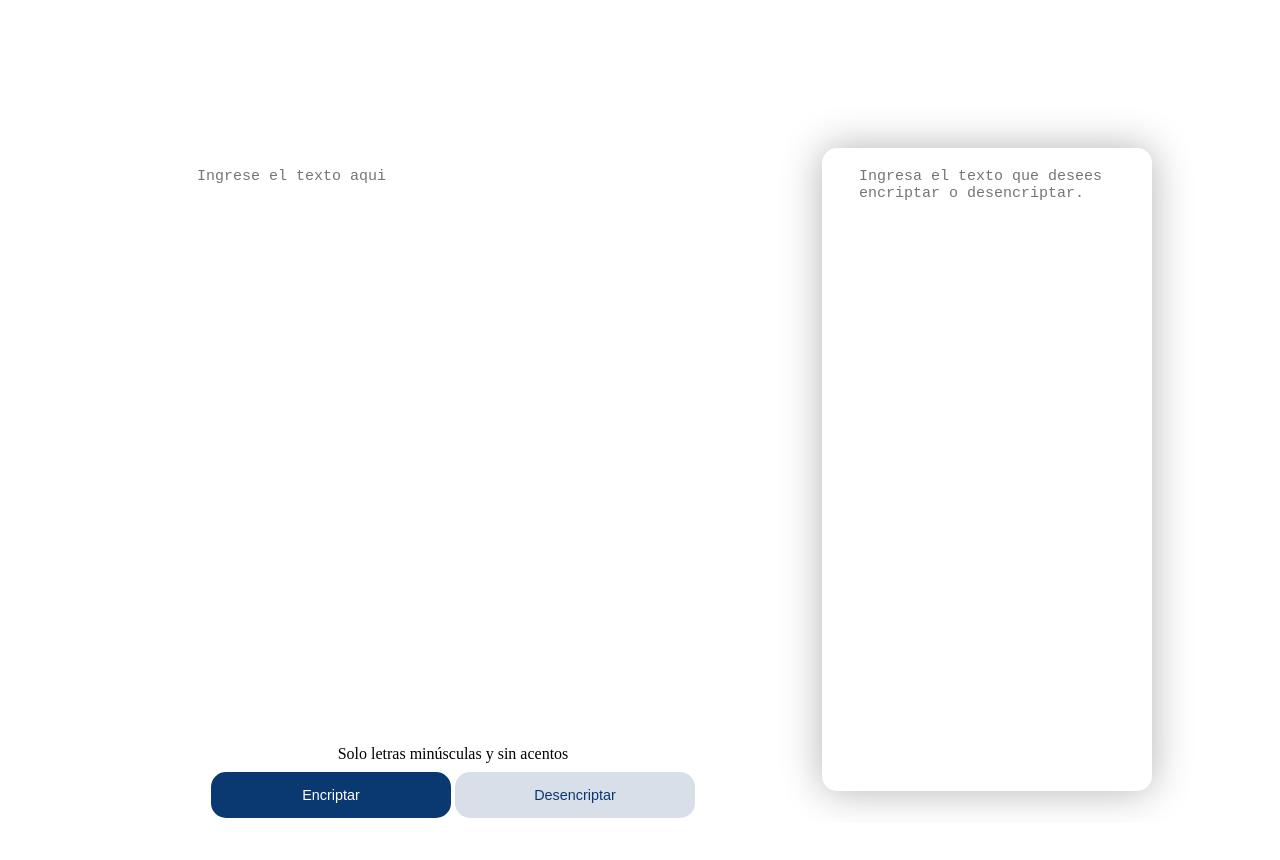
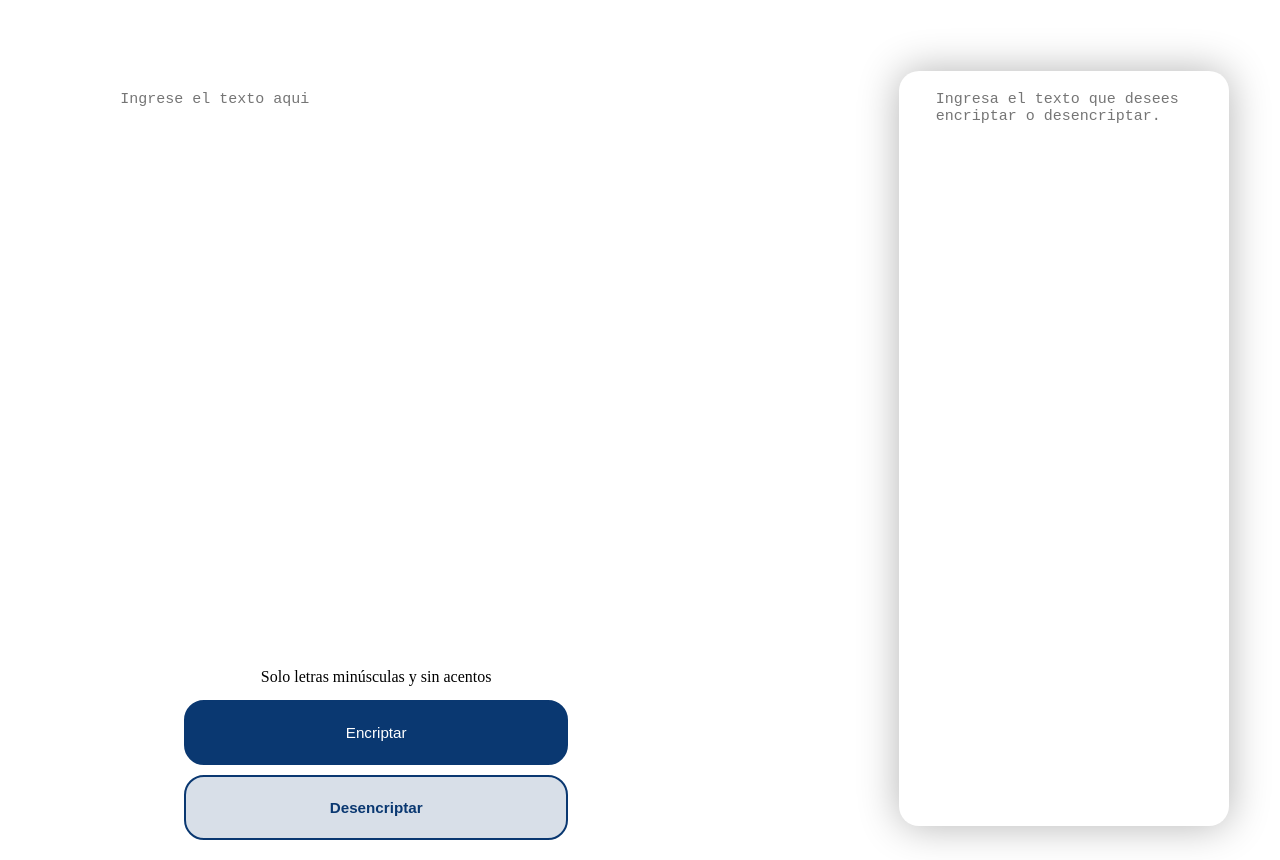
Before and after one commit to ebonilla96/encriptador-de-texto, a plain HTML site: page index.html in a window 1280 px wide. Shown: the part 91-951 px from the top of the page. Before the commit the page ends 914 px from the top, so only its background shows below. Drawn offline with Linux system fonts and the light colour scheme.

Commit message:
encriptar-desencriptar-funcionando

```diff
--- a/index.html
+++ b/index.html
@@ -33,10 +33,13 @@
         <div class="izquierda">
 
             <button class="btn-en">Encriptar</button>
-            <button class="btn-de">Desencriptar</button>
+            <button class="btn-de" >Desencriptar</button>
 
         </div>
     </main>
+    <footer>
 
+    </footer>
+    <script src="app.js" defer></script>
 </body>
 </html>
--- a/style.css
+++ b/style.css
@@ -4,7 +4,7 @@
 
 main{
 
-    padding: 10%;
+    padding: 4%;
     margin: 0 15 20;
 
 }
@@ -24,7 +24,7 @@ main{
     display: inline;
     float: right;
     background: white;
-    border-radius: 15px;
+    border-radius: 20px;
     box-shadow: 0px 0px 40px 0px rgba(0,0,0,0.30);
 }
 
@@ -49,26 +49,36 @@ main{
 
 .encriptado{
     width: 20vw;
-    height: 75vh;
+    height: 89vh;
     background: white;
 }
 
 .btn-en{
-    padding: 15px 0;
-    width: 30vh;
+    margin: 5px;
+    padding: 22px 0;
+    width: 48vh;
     background: #0A3871;
     color: white;
-    font-size: 0.9em;
-    border-radius: 15px;
-    border: none;
+    font-size: 0.95em;
+    border-radius: 20px;
+    border: 2px solid #0A3871;
 }
 
 .btn-de{
-    padding: 15px 0;
-    width: 30vh;
+    margin: 5px;
+    padding: 22px 0;
+    width: 48vh;
     background: #D8DFE8;
     color: #0A3871;
-    font-size: 0.9em;
-    border-radius: 15px;
-    border: 2px #0A3871;
+    font-size: 0.95em;
+    font-weight: bold;
+    border-radius: 20px;
+    border: 2px solid #0A3871;
 }
+
+footer{
+    position: relative;
+    height: 10px;
+    margin-top: -10px;
+    clear: both;
+}
```
Also changed, not shown: app.js (added).
